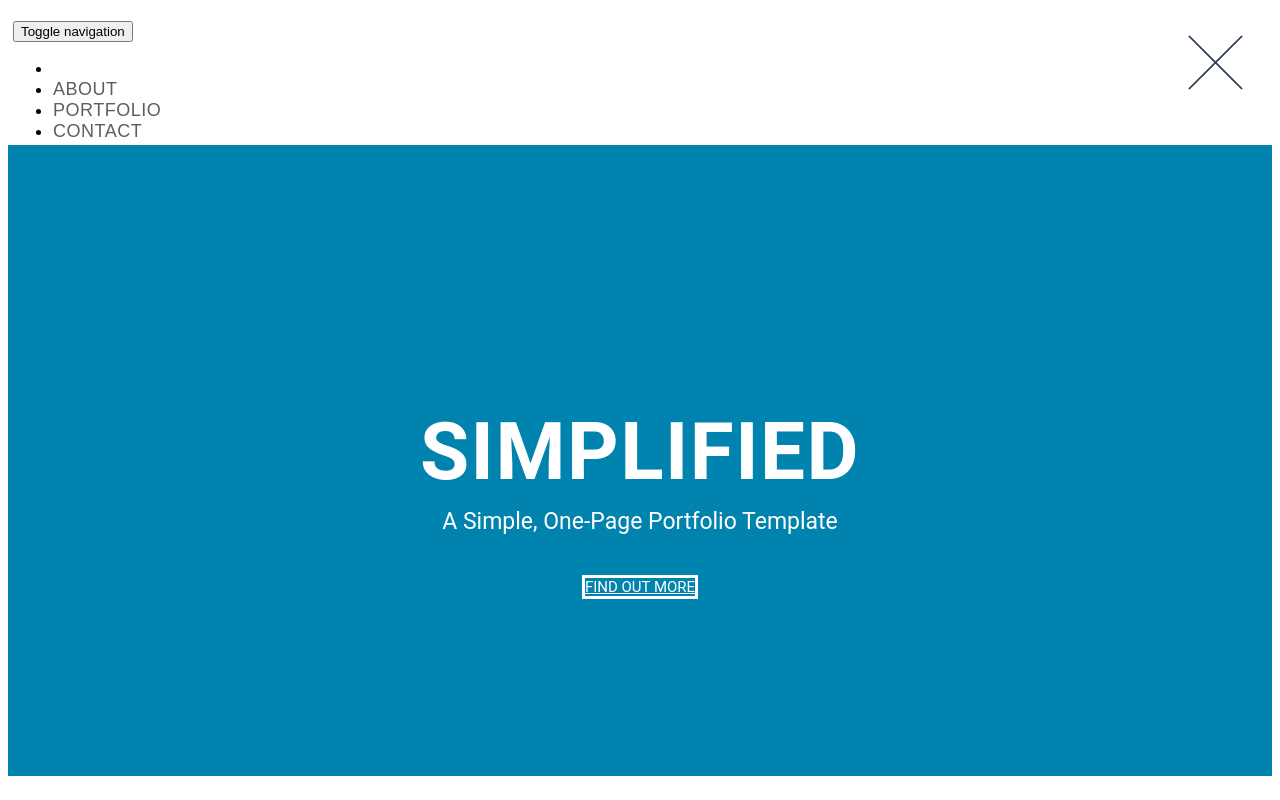
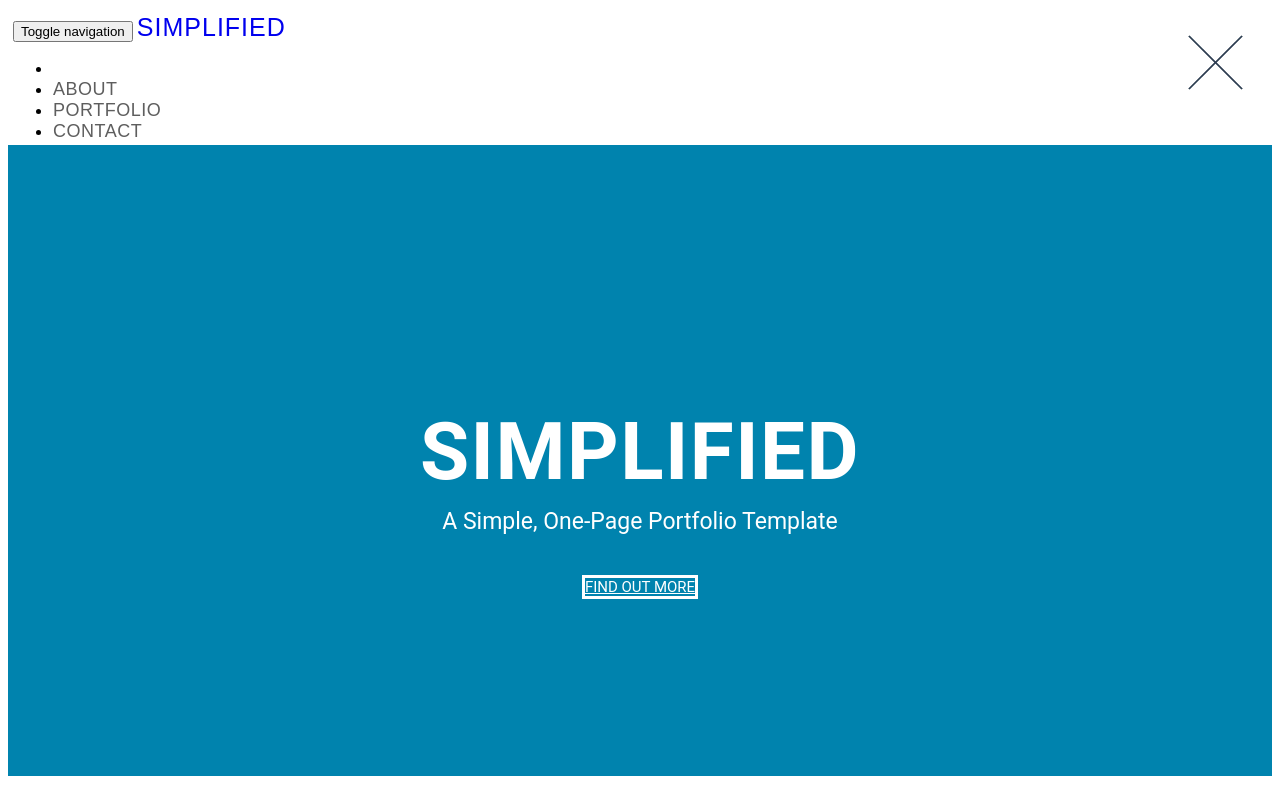
Before and after one commit to spannam/spannam-ashtonmichelle, a plain HTML site: page index.html in a window 1280 px wide. Shown: the top 800 px of the page. Drawn offline with nearby package versions, Linux system fonts and the light colour scheme.

Commit message:
Update main.css

```diff
--- a/css/main.css
+++ b/css/main.css
@@ -82,7 +82,7 @@ NAVIGATION
 
 
 .navbar-default .navbar-brand {
-    color: #FFFF;
+    color: rgb (248, 117, 113);
 }
 
 .navbar-default .navbar-nav > li > a {
@@ -125,6 +125,7 @@ NAVIGATION
 
 .navbar a {
 	text-decoration: none;
+	list-style-type: none;
 }
 
 
```
